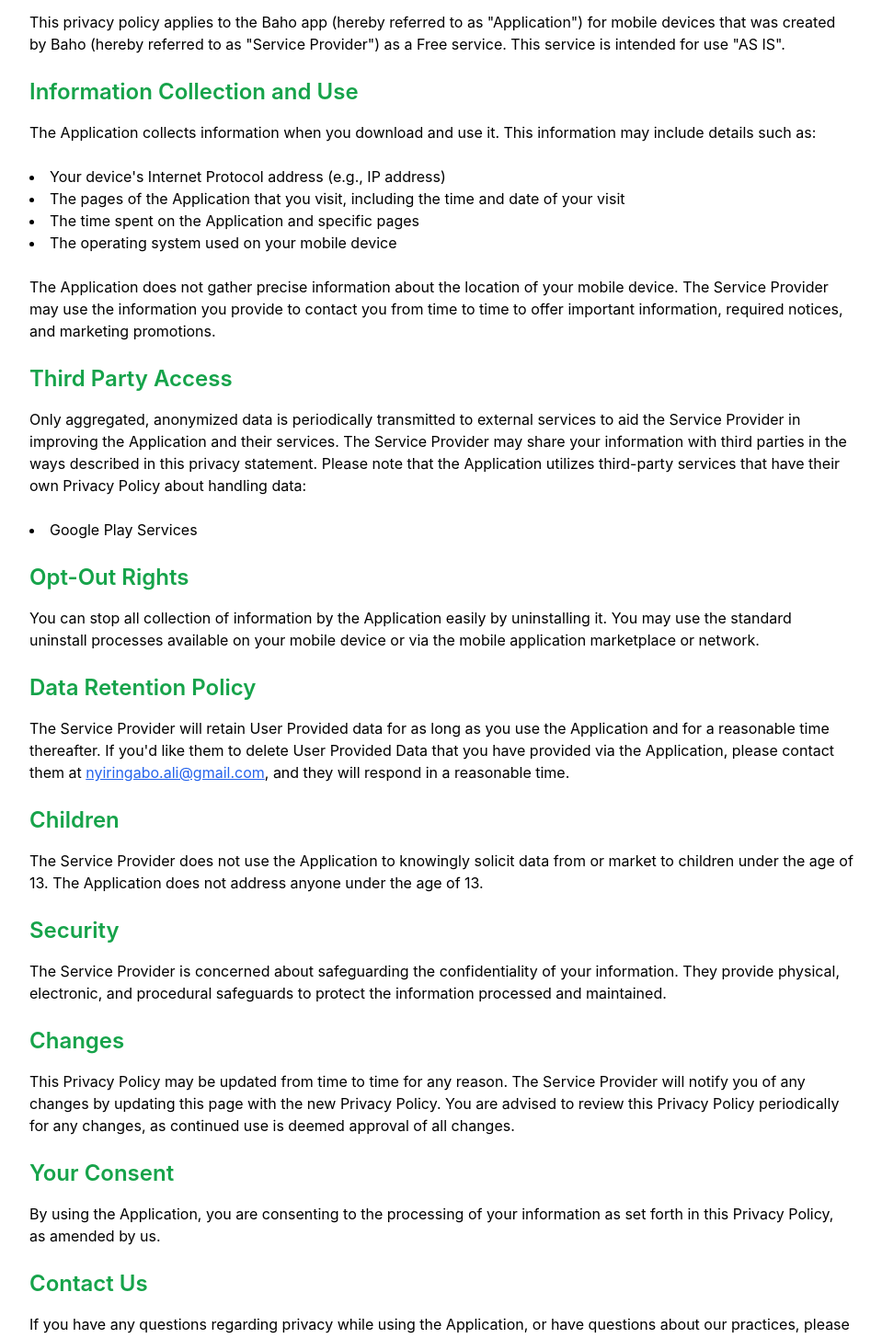
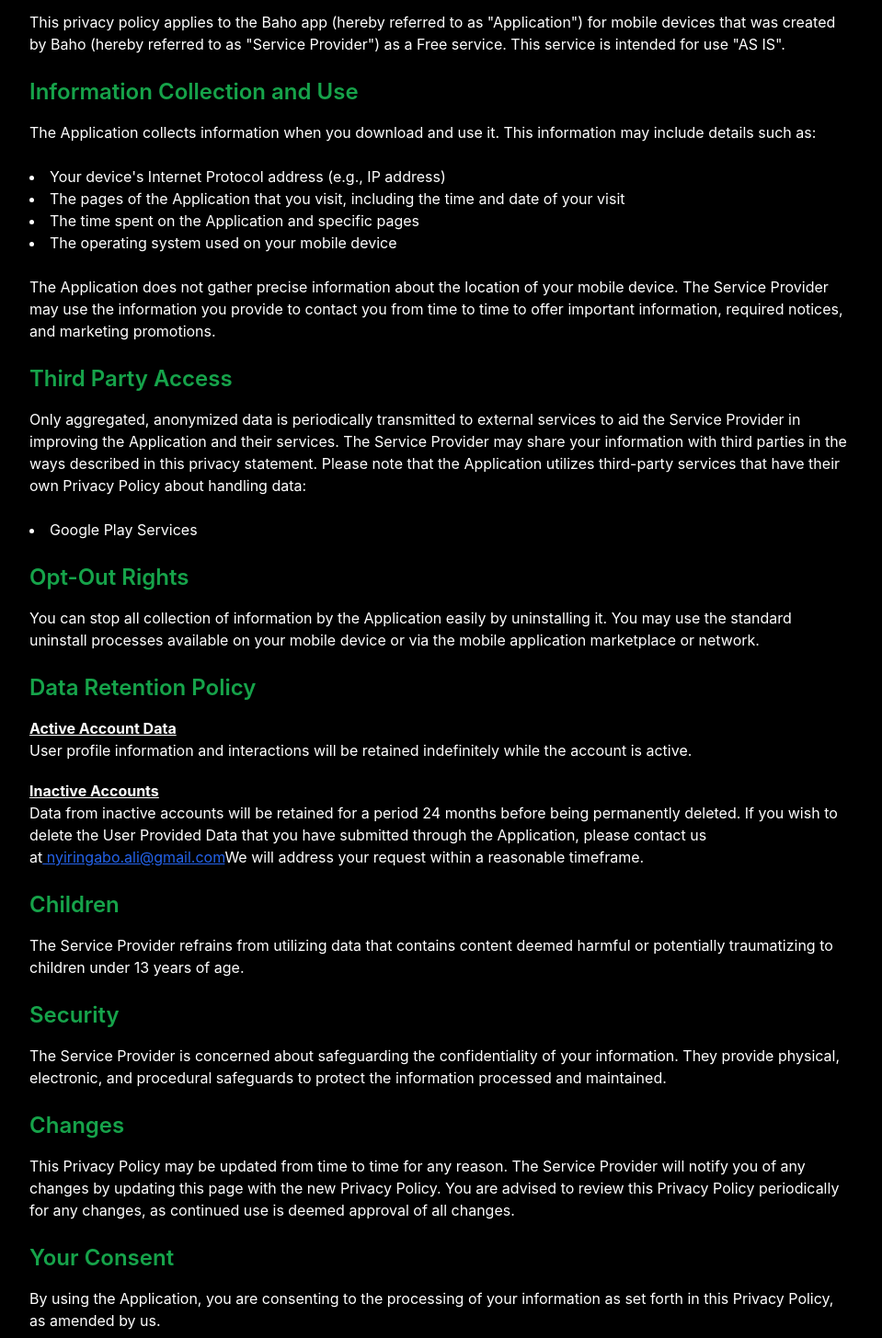
Before and after one commit to BAHO-APP/baho-v1, a React (Create React App) app: page /privacy-policy in a window 1280 px wide. Shown: the part 100-1555 px from the top of the page at 92% size, without its empty margins (160-1119 px from the left). Built offline with nearby package versions, Linux system fonts and the light colour scheme; a web font is replaced by a local one.

Commit message:
update the privacy policy page text and colors

```diff
--- a/src/components/PrivacyPolicy/index.js
+++ b/src/components/PrivacyPolicy/index.js
@@ -1,12 +1,13 @@
 import React from 'react';
+import { Link } from 'react-router-dom';
 
 const PrivacyPolicy = () => {
   return (
-    <div className="bg-white py-12 px-6 md:px-24 lg:px-48">
+    <div className="bg-black py-12 px-6 md:px-24 lg:px-48">
       <h1 className="text-4xl font-bold mb-6 text-center text-green-700">
         Privacy Policy
       </h1>
-      <p className="mb-6">
+      <p className="mb-6 text-white">
         This privacy policy applies to the Baho app (hereby referred to as
         "Application") for mobile devices that was created by Baho (hereby
         referred to as "Service Provider") as a Free service. This service is
@@ -16,11 +17,11 @@
       <h2 className="text-2xl font-semibold mb-4 text-green-600">
         Information Collection and Use
       </h2>
-      <p className="mb-6">
+      <p className="mb-6 text-white">
         The Application collects information when you download and use it. This
         information may include details such as:
       </p>
-      <ul className="list-disc list-inside mb-6">
+      <ul className="list-disc list-inside mb-6 text-white">
         <li>Your device's Internet Protocol address (e.g., IP address)</li>
         <li>
           The pages of the Application that you visit, including the time and
@@ -29,7 +30,7 @@
         <li>The time spent on the Application and specific pages</li>
         <li>The operating system used on your mobile device</li>
       </ul>
-      <p className="mb-6">
+      <p className="mb-6 text-white">
         The Application does not gather precise information about the location
         of your mobile device. The Service Provider may use the information you
         provide to contact you from time to time to offer important information,
@@ -39,7 +40,7 @@
       <h2 className="text-2xl font-semibold mb-4 text-green-600">
         Third Party Access
       </h2>
-      <p className="mb-6">
+      <p className="mb-6 text-white">
         Only aggregated, anonymized data is periodically transmitted to external
         services to aid the Service Provider in improving the Application and
         their services. The Service Provider may share your information with
@@ -47,14 +48,14 @@
         note that the Application utilizes third-party services that have their
         own Privacy Policy about handling data:
       </p>
-      <ul className="list-disc list-inside mb-6">
+      <ul className="list-disc list-inside mb-6 text-white">
         <li>Google Play Services</li>
       </ul>
 
       <h2 className="text-2xl font-semibold mb-4 text-green-600">
         Opt-Out Rights
       </h2>
-      <p className="mb-6">
+      <p className="mb-6 text-white">
         You can stop all collection of information by the Application easily by
         uninstalling it. You may use the standard uninstall processes available
         on your mobile device or via the mobile application marketplace or
@@ -64,36 +65,39 @@
       <h2 className="text-2xl font-semibold mb-4 text-green-600">
         Data Retention Policy
       </h2>
-      <p className="mb-6">
-        The Service Provider will retain User Provided data for as long as you
-        use the Application and for a reasonable time thereafter. If you'd like
-        them to delete User Provided Data that you have provided via the
-        Application, please contact them at{' '}
+      <p className="mb-6 text-white">
+        <p className="font-bold underline">Active Account Data</p> User profile
+        information and interactions will be retained indefinitely while the
+        account is active.{' '}
+        <p className="font-bold pt-5 underline">Inactive Accounts</p> Data from
+        inactive accounts will be retained for a period 24 months before being
+        permanently deleted. If you wish to delete the User Provided Data that
+        you have submitted through the Application, please contact us at
         <a
           href="mailto:nyiringabo.ali@gmail.com"
           className="text-blue-600 underline"
         >
-          nyiringabo.ali@gmail.com
+          &nbsp;nyiringabo.ali@gmail.com
         </a>
-        , and they will respond in a reasonable time.
+        We will address your request within a reasonable timeframe.
       </p>
 
       <h2 className="text-2xl font-semibold mb-4 text-green-600">Children</h2>
-      <p className="mb-6">
-        The Service Provider does not use the Application to knowingly solicit
-        data from or market to children under the age of 13. The Application
-        does not address anyone under the age of 13.
+      <p className="mb-6 text-white">
+        The Service Provider refrains from utilizing data that contains content
+        deemed harmful or potentially traumatizing to children under 13 years of
+        age.
       </p>
 
       <h2 className="text-2xl font-semibold mb-4 text-green-600">Security</h2>
-      <p className="mb-6">
+      <p className="mb-6 text-white">
         The Service Provider is concerned about safeguarding the confidentiality
         of your information. They provide physical, electronic, and procedural
         safeguards to protect the information processed and maintained.
       </p>
 
       <h2 className="text-2xl font-semibold mb-4 text-green-600">Changes</h2>
-      <p className="mb-6">
+      <p className="mb-6 text-white">
         This Privacy Policy may be updated from time to time for any reason. The
         Service Provider will notify you of any changes by updating this page
         with the new Privacy Policy. You are advised to review this Privacy
@@ -104,13 +108,13 @@
       <h2 className="text-2xl font-semibold mb-4 text-green-600">
         Your Consent
       </h2>
-      <p className="mb-6">
+      <p className="mb-6 text-white">
         By using the Application, you are consenting to the processing of your
         information as set forth in this Privacy Policy, as amended by us.
       </p>
 
       <h2 className="text-2xl font-semibold mb-4 text-green-600">Contact Us</h2>
-      <p>
+      <p className="text-white">
         If you have any questions regarding privacy while using the Application,
         or have questions about our practices, please contact us via email at{' '}
         <a
@@ -121,6 +125,11 @@
         </a>
         .
       </p>
+      <div className="flex items-center justify-center mt-[8%]">
+        <Link to="/" className="p-3 bg-green-600 rounded-lg">
+          Back to Home
+        </Link>
+      </div>
     </div>
   );
 };
--- a/src/components/footer/footer.js
+++ b/src/components/footer/footer.js
@@ -89,7 +89,7 @@
         <div className="flex h-64 md:h-[384px] lg:h-[420px] xl:h-[500px] items-end justify-between  mx-4">
           <Link
             to="/privacy-policy"
-            className="font-extrabold text-lg underline cursor-pointer"
+            className="font-extrabold text-md underline cursor-pointer"
           >
             Privacy Policy
           </Link>
```
